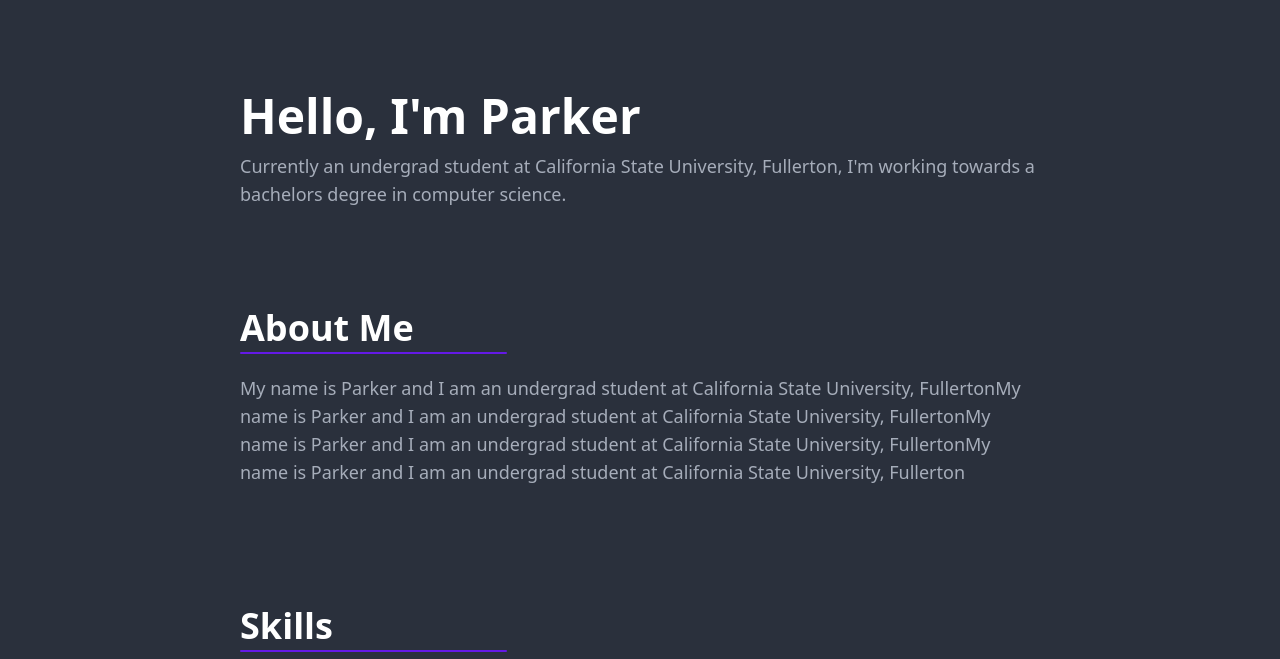
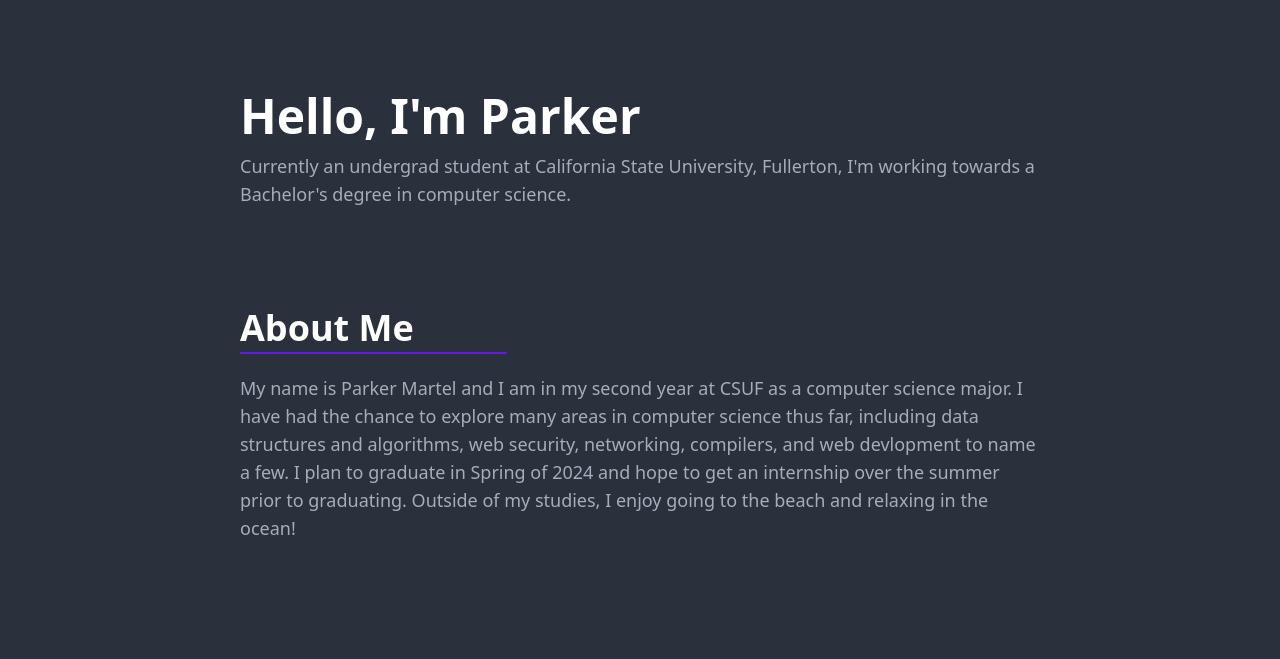
Before and after one commit to parker-martel/portfolio-website, a website: page index.html in a window 1280 px wide. Shown: the part 96-755 px from the top of the page. Drawn offline with Linux system fonts and the light colour scheme.

Commit message:
Updated about me

```diff
--- a/index.html
+++ b/index.html
@@ -69,7 +69,7 @@
         <!-- Name and Profile Pic Section -->
         <section class="flex flex-col justify-start items-start space-y-2 mb-20">
             <h2 class="font-semibold text-accent-content pb-1 text-4xl md:text-5xl mt-32">Hello, I'm Parker</h2>
-            <h2 class="text-md md:text-lg font-light">Currently an undergrad student at California State University, Fullerton, I'm working towards a bachelors
+            <h2 class="text-md md:text-lg font-light">Currently an undergrad student at California State University, Fullerton, I'm working towards a Bachelor's
                 degree in computer science.
             </h2>
         </section>
@@ -78,7 +78,9 @@
         <section>
         <h2 id="aboutme" class="section scroll-mt-20 font-semibold text-accent-content pb-1 text-3xl md:text-4xl mt-5">About Me</h2>
         <div class="w-1/3 h-0.5 rounded-full bg-primary"></div>
-        <p class="text-md md:text-lg mt-5 mb-10 pb-20 font-light">My name is Parker and I am an undergrad student at California State University, FullertonMy name is Parker and I am an undergrad student at California State University, FullertonMy name is Parker and I am an undergrad student at California State University, FullertonMy name is Parker and I am an undergrad student at California State University, Fullerton</p>
+        <p class="text-md md:text-lg mt-5 mb-10 pb-20 font-light">My name is Parker Martel and I am in my second year at CSUF as a computer science major. I have had the chance to explore many areas in computer science thus far,
+            including data structures and algorithms, web security, networking, compilers, and web devlopment to name a few. I plan to graduate in Spring of 2024 and
+            hope to get an internship over the summer prior to graduating. Outside of my studies, I enjoy going to the beach and relaxing in the ocean!</p>
         </section>
 
         <!-- Skills section -->
```
